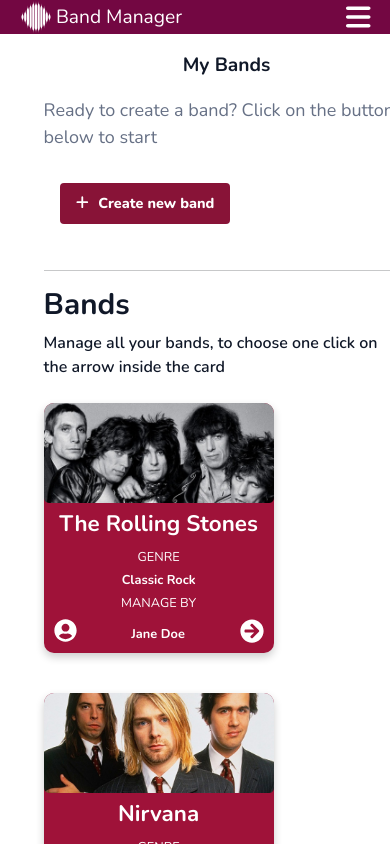
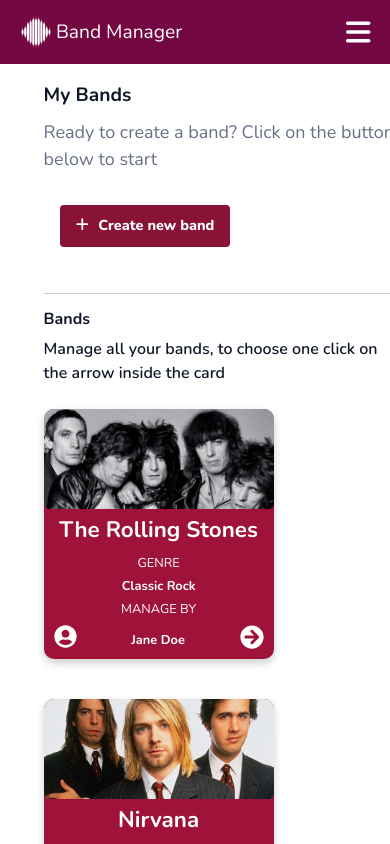
Before and after one commit to Kannella/band_management_front_end, a React (Create React App) app in the folder app/: page /bands in a window 390 px wide. Built offline with nearby package versions, Linux system fonts and the light colour scheme.

Commit message:
adjust nav bar mobile height

```diff
--- a/app/src/App.js
+++ b/app/src/App.js
@@ -49,6 +49,8 @@
               marginTop: marginTop,
               width: '100%',
               overflowY: 'auto',
+              paddingTop: isMobile? "64px":"0px",
+
             }}
           >
             <Routes>
--- a/app/src/assets/styles/styles.css
+++ b/app/src/assets/styles/styles.css
@@ -7,13 +7,20 @@
 
 }
 
-html, body {
-  height: 100%;
+body, html, #root {
   margin: 0;
   padding: 0;
+  height: 100%;
+  width: 100%;
+  overflow: hidden;
   font-family: var(--font) !important;
   scroll-behavior: smooth;
   cursor: default;
+}
+
+h1{
+  margin: 0;
+  padding: 0;
 }
 
 .container-wrapper{
@@ -21,8 +28,10 @@
   max-height: 100vh;
   overflow: hidden;
   display: flex;
-  flex-direction: column;
-}
+  flex-direction: row;
+  height: 100vh;
+  }
+
 
 .logo-text{
   font-size: 1.2rem;
@@ -33,12 +42,19 @@
   font-size: 2rem;
   font-weight: 700;
   color: #101828;
+  text-align: start;
 }
 
 .title2-page {
   font-size: 1.85rem;
   font-weight: 700;
   color: #101828;
+}
+.bold-sub-text{
+  font-size: 1rem;
+  font-weight: 800;
+  color: #101828
+
 }
 .title3-page{
   font-size: 1.5rem;
@@ -57,20 +73,57 @@
 
 }
 
+.icon-button {
+  position: relative; /* Necessário para o posicionamento do label */
+}
+
+.label {
+  display: none; /* Esconde o label inicialmente */
+  position: absolute;
+  top: -30px; /* Ajuste a posição do label conforme necessário */
+  left: 50%;
+  transform: translateX(60%);
+  background-color: #73074264;
+  color: white;
+  padding: 5px 10px;
+  border-radius: 5px;
+  font-size: 12px;
+  opacity: 0;
+  transition: opacity 0.3s ease;
+}
+
+.icon-button:hover .label {
+  display: block;
+  opacity: 1;
+}
+
 .nav-container {
   background-color: var(--cor-principal);
+  overflow: hidden;
 }
 
 .nav-container-mobile{
-  position:sticky;
+  /* position:absolute;
   background-color: var(--cor-principal);
   padding-right: 20px;
   padding-left: 20px;
   align-items: center;
   justify-content: space-between;
-  flex-wrap: wrap;
+  flex-wrap: wrap; */
+  position: fixed; /* Fixa a navbar no topo */
+  top: 0;
+  left: 0;
+  width: 100%; /* Ocupa toda a largura da tela */
+  height: var(--navbar-size); /* Altura dinâmica baseada na propriedade passada */
+  background-color: var(--cor-principal);
+  display: flex;
+  align-items: center;
+  justify-content: space-between;
+  z-index: 1000; /* Garante que fique sobre outros elementos */
+  padding: 0 20px;
 
 }
+
 
 .icon-hamburguer{
   color: var(--cor-icones);
@@ -139,8 +192,11 @@
   .title-page{
     font-size: 1.2rem;
   }
-  .title-page2{
+  .title2-page{
     font-size: 1rem;
+  }
+  .title3-page{
+    font-size: 1.2rem;
   }
   .sub-text{
     font-size: 0.9rem;
--- a/app/src/components/nav_bar.jsx
+++ b/app/src/components/nav_bar.jsx
@@ -23,25 +23,29 @@
           </Col>
         </Row>
 
-        <Row className="-flex flex-column justify-content-center align-items-center flex-grow-1 py-3">
+        <Row className="d-flex flex-column justify-content-center align-items-center flex-grow-1 py-3">
           <Col className="d-flex justify-content-center mb-3">
             <Link to="/" className="icon-button icon-img">
               <HomeIcon width={iconSizeHome} height={iconSizeHome} />
+              <div className="label">Home</div>
             </Link>
           </Col>
           <Col className="d-flex justify-content-center mb-3">
             <Link to="/bands" className="icon-button">
-              <FontAwesomeIcon icon={faSquarePlus} style={{fontSize: iconSize}} />
+              <FontAwesomeIcon icon={faSquarePlus} style={{ fontSize: iconSize }} />
+              <div className="label">Bands</div>
             </Link>
           </Col>
           <Col className="d-flex justify-content-center mb-3">
             <Link to="/bookings-table" className="icon-button">
-              <FontAwesomeIcon icon={faTicket} style={{fontSize: iconSize}} />
+              <FontAwesomeIcon icon={faTicket} style={{ fontSize: iconSize }} />
+              <div className="label">Bookings</div>
             </Link>
           </Col>
           <Col className="d-flex justify-content-center mb-3">
             <Link to="/calendar" className="icon-button">
-              <FontAwesomeIcon icon={faCalendarDays} style={{fontSize: iconSize}} />
+              <FontAwesomeIcon icon={faCalendarDays} style={{ fontSize: iconSize }} />
+              <div className="label">Calendar</div>
             </Link>
           </Col>
         </Row>
@@ -49,7 +53,8 @@
         <Row className="d-flex justify-content-center mt-5">
           <Col className="d-flex justify-content-center">
             <Link to="/profile" className="icon-button">
-              <FontAwesomeIcon icon={faCircleUser} style={{fontSize: iconSize}} />
+              <FontAwesomeIcon icon={faCircleUser} style={{ fontSize: iconSize }} />
+              <div className="label">Profile</div>
             </Link>
           </Col>
         </Row>
--- a/app/src/components/nav_bar_mobile.jsx
+++ b/app/src/components/nav_bar_mobile.jsx
@@ -24,6 +24,7 @@
       className="nav-container-mobile d-flex"
       style={{
         height: navbarSize,
+        width:'100%'
       }}
     >
       <div className="d-flex align-items-center " style={{ gap: '1vw' }}>
```
